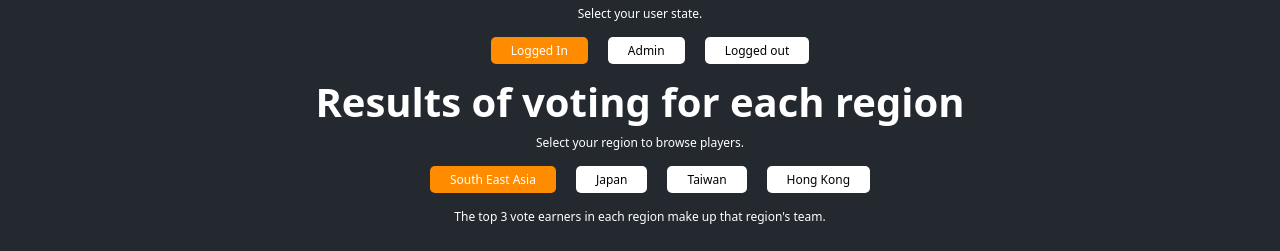
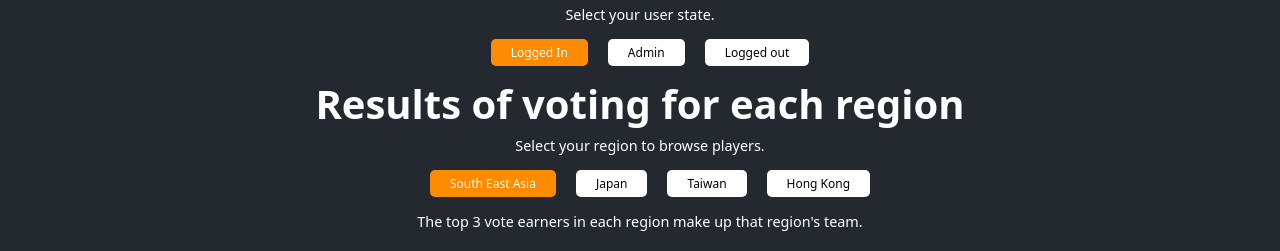
Before and after one commit to forbesd7/coding-challenge, a React (Create React App) app: page / in a window 1280 px wide. Shown: the top 251 px of the page. Built offline with nearby package versions, Linux system fonts and the light colour scheme; grey boxes are pictures that could not be loaded.

Commit message:
changed font size to make it look a bit nicer

```diff
--- a/src/styledComponents/SubTitle.js
+++ b/src/styledComponents/SubTitle.js
@@ -2,7 +2,7 @@ import styled from "styled-components";
 
 const SubTitle = styled.p`
   color: #fff;
-  font-size: 0.75em;
+  font-size: 0.9em;
   font-weight: 300;
   margin: 5px;
 `;
```
